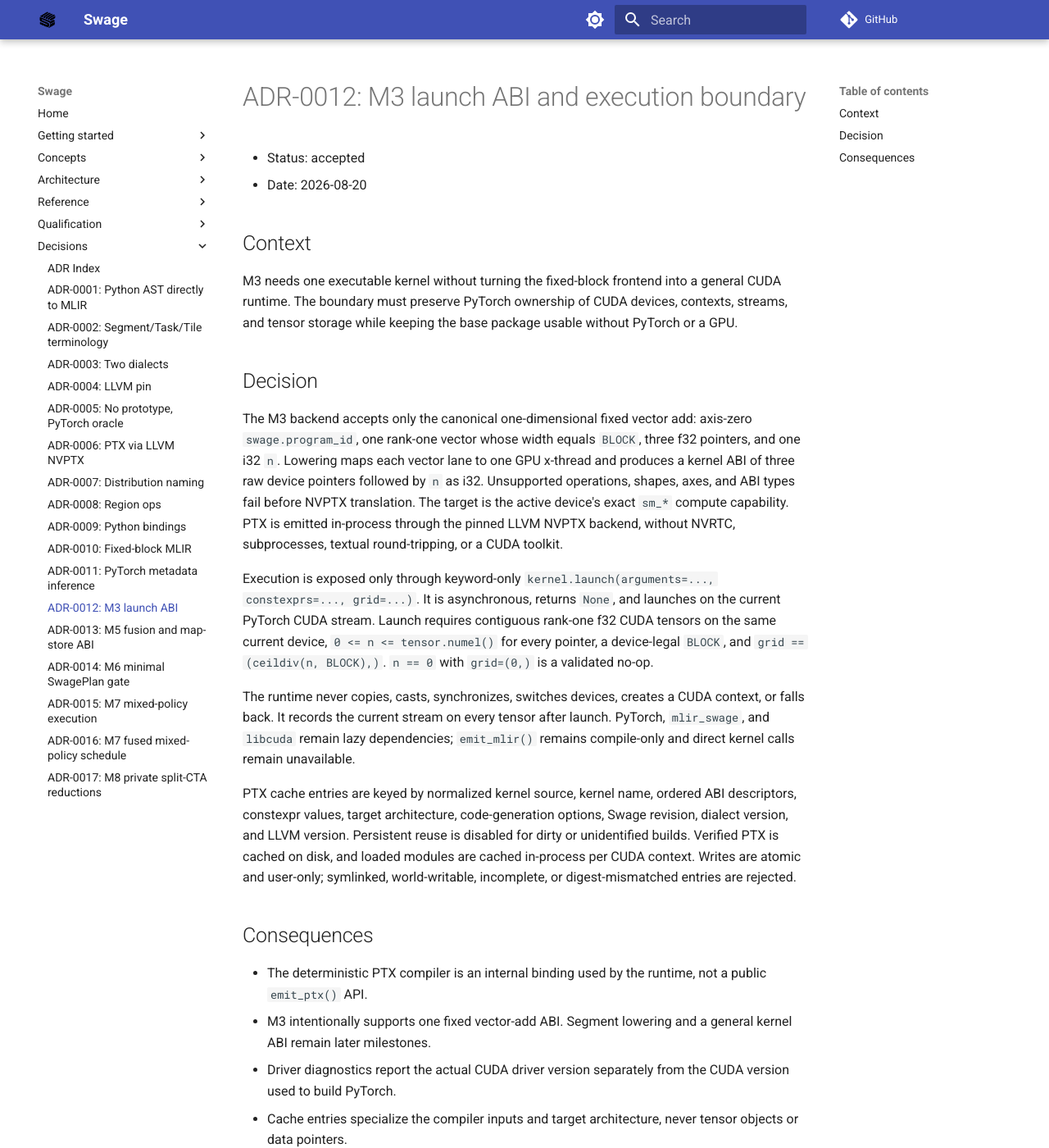
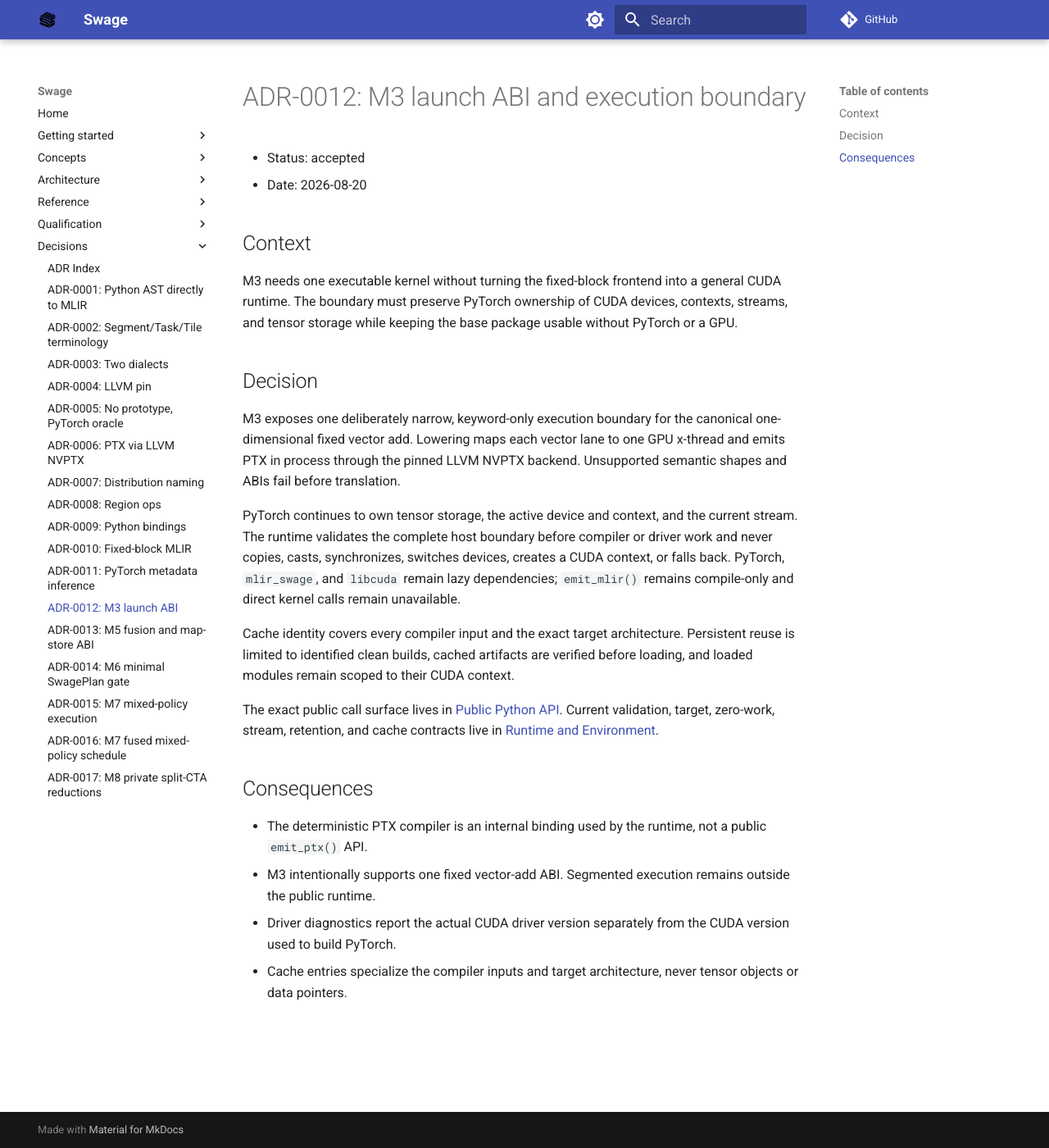
Before and after one commit to abhiksark/swage, an MkDocs documentation site: the page built from docs/adr/ADR-0012-m3-launch-abi-and-execution-boundary.md, in a window 1280 px wide and 1400 px high. Shown: the whole window at 82% size. Built offline with MkDocs 1.6.1 and Material for MkDocs 9.7.7, drawn with Linux system fonts in a browser that asks for light colours; comment, search, counter and statistics services are not loaded.

Commit message:
docs: centralize runtime and qualification contracts

```diff
--- a/docs/adr/ADR-0012-m3-launch-abi-and-execution-boundary.md
+++ b/docs/adr/ADR-0012-m3-launch-abi-and-execution-boundary.md
@@ -12,42 +12,34 @@ usable without PyTorch or a GPU.
 
 ## Decision
 
-The M3 backend accepts only the canonical one-dimensional fixed vector add:
-axis-zero `swage.program_id`, one rank-one vector whose width equals `BLOCK`,
-three f32 pointers, and one i32 `n`. Lowering maps each vector lane to one GPU
-x-thread and produces a kernel ABI of three raw device pointers followed by
-`n` as i32. Unsupported operations, shapes, axes, and ABI types fail before
-NVPTX translation. The target is the active device's exact `sm_*` compute
-capability. PTX is emitted in-process through the pinned LLVM NVPTX backend,
-without NVRTC, subprocesses, textual round-tripping, or a CUDA toolkit.
+M3 exposes one deliberately narrow, keyword-only execution boundary for the
+canonical one-dimensional fixed vector add. Lowering maps each vector lane to
+one GPU x-thread and emits PTX in process through the pinned LLVM NVPTX
+backend. Unsupported semantic shapes and ABIs fail before translation.
 
-Execution is exposed only through keyword-only
-`kernel.launch(arguments=..., constexprs=..., grid=...)`. It is asynchronous,
-returns `None`, and launches on the current PyTorch CUDA stream. Launch
-requires contiguous rank-one f32 CUDA tensors on the same current device,
-`0 <= n <= tensor.numel()` for every pointer, a device-legal `BLOCK`, and
-`grid == (ceildiv(n, BLOCK),)`. `n == 0` with `grid=(0,)` is a validated
-no-op.
+PyTorch continues to own tensor storage, the active device and context, and
+the current stream. The runtime validates the complete host boundary before
+compiler or driver work and never copies, casts, synchronizes, switches
+devices, creates a CUDA context, or falls back. PyTorch, `mlir_swage`, and
+`libcuda` remain lazy dependencies; `emit_mlir()` remains compile-only and
+direct kernel calls remain unavailable.
 
-The runtime never copies, casts, synchronizes, switches devices, creates a
-CUDA context, or falls back. It records the current stream on every tensor
-after launch. PyTorch, `mlir_swage`, and `libcuda` remain lazy dependencies;
-`emit_mlir()` remains compile-only and direct kernel calls remain unavailable.
+Cache identity covers every compiler input and the exact target architecture.
+Persistent reuse is limited to identified clean builds, cached artifacts are
+verified before loading, and loaded modules remain scoped to their CUDA
+context.
 
-PTX cache entries are keyed by normalized kernel source, kernel name, ordered
-ABI descriptors, constexpr values, target architecture, code-generation
-options, Swage revision, dialect version, and LLVM version. Persistent reuse
-is disabled for dirty or unidentified builds. Verified PTX is cached on disk,
-and loaded modules are cached in-process per CUDA context. Writes are atomic
-and user-only; symlinked, world-writable, incomplete, or digest-mismatched
-entries are rejected.
+The exact public call surface lives in
+[Public Python API](../reference/public-python-api.md). Current validation,
+target, zero-work, stream, retention, and cache contracts live in
+[Runtime and Environment](../reference/runtime-environment.md).
 
 ## Consequences
 
 - The deterministic PTX compiler is an internal binding used by the runtime,
   not a public `emit_ptx()` API.
-- M3 intentionally supports one fixed vector-add ABI. Segment lowering and a
-  general kernel ABI remain later milestones.
+- M3 intentionally supports one fixed vector-add ABI. Segmented execution
+  remains outside the public runtime.
 - Driver diagnostics report the actual CUDA driver version separately from
   the CUDA version used to build PyTorch.
 - Cache entries specialize the compiler inputs and target architecture, never
```
Also changed, not shown: DESIGN.md (+1 -1 lines), docs/adr/ADR-0015-m7-minimal-mixed-policy-execution.md (+7 -13 lines), docs/adr/ADR-0017-m8-private-split-cta-reductions.md (+10 -20 lines), docs/reference/public-python-api.md (+6 -16 lines), docs/reference/runtime-environment.md (+18 -12 lines).
